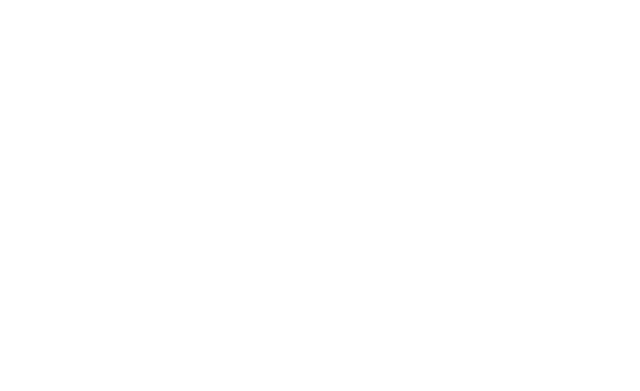
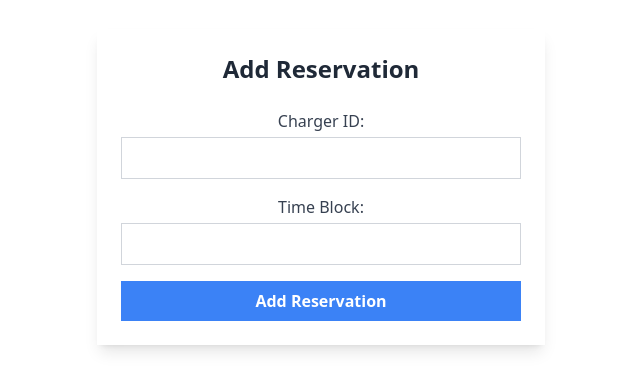
Before and after one commit to Boden-C/ReserveEase, a React (Vite) app: page /reserve in a window 1280 px wide. Before the commit this address had no page. Shown: the part 245-636 px from the top of the page, without its empty margins (319-959 px from the left). Built offline with nearby package versions, Linux system fonts and the light colour scheme.

Commit message:
Added reserve page ui

```diff
--- a/src/App.jsx
+++ b/src/App.jsx
@@ -1,6 +1,12 @@
-import { BrowserRouter as Router, Route, Routes, Navigate } from "react-router-dom";
+import {
+  BrowserRouter as Router,
+  Route,
+  Routes,
+  Navigate,
+} from "react-router-dom";
 import LandingPage from "./pages/LandingPage";
-import { SignIn, SignUp } from "./pages/AuthenticationPages";
+import {SignIn, SignUp} from "./pages/AuthenticationPages";
+import ReservationPage from "./pages/ReservationPage";
 
 function App() {
   return (
@@ -9,6 +15,7 @@
         <Route path="/" element={<Navigate to="/signup" />} />
         <Route path="/signup" element={<SignUp />} />
         <Route path="/signin" element={<SignIn />} />
+        <Route path="/reserve" element={<ReservationPage />} />
         <Route path="/dashboard" element={<LandingPage />} />
       </Routes>
     </Router>
--- /dev/null
+++ b/src/components/AddReservation.jsx
@@ -0,0 +1,74 @@
+// components/AddReservationForm.js
+import React, {useState} from "react";
+import {addReservation} from "../scripts/api";
+
+export default function AddReservationForm() {
+  const [chargerId, setChargerId] = useState("");
+  const [timeBlock, setTimeBlock] = useState("");
+  const [message, setMessage] = useState("");
+
+  const handleSubmit = async (e) => {
+    e.preventDefault();
+
+    try {
+      const response = await addReservation(Number(chargerId), timeBlock);
+      const result = await response.json();
+      if (response.ok) {
+        setMessage("Reservation added successfully!");
+      } else {
+        setMessage(`Error: ${result.message}`);
+      }
+    } catch (error) {
+      setMessage(`Error: ${error.message}`);
+    }
+  };
+
+  return (
+    <div className="min-h-screen flex items-center justify-center py-12 px-4 sm:px-6 lg:px-8 min-w-max">
+      <div className="flex flex-col items-center space-y-6 p-6 bg-white shadow-lg rounded-lg max-w-md w-full mx-4">
+        <h2 className="text-2xl font-semibold text-gray-800">
+          Add Reservation
+        </h2>
+        <form onSubmit={handleSubmit} className="w-full space-y-4">
+          <div className="flex flex-col">
+            <label htmlFor="chargerId" className="text-gray-700 font-medium">
+              Charger ID:
+            </label>
+            <input
+              type="number"
+              id="chargerId"
+              value={chargerId}
+              onChange={(e) => setChargerId(e.target.value)}
+              required
+              className="mt-1 p-2 border border-gray-300 rounded-md focus:outline-none focus:ring-2 focus:ring-blue-500"
+            />
+          </div>
+          <div className="flex flex-col">
+            <label htmlFor="timeBlock" className="text-gray-700 font-medium">
+              Time Block:
+            </label>
+            <input
+              type="text"
+              id="timeBlock"
+              value={timeBlock}
+              onChange={(e) => setTimeBlock(e.target.value)}
+              required
+              className="mt-1 p-2 border border-gray-300 rounded-md focus:outline-none focus:ring-2 focus:ring-blue-500"
+            />
+          </div>
+          <button
+            type="submit"
+            className="w-full py-2 px-4 bg-blue-500 text-white font-semibold rounded-md hover:bg-blue-600 transition duration-300">
+            Add Reservation
+          </button>
+        </form>
+        {message && (
+          <p
+            className={`mt-4 text-center font-medium ${response.ok ? "text-green-500" : "text-red-500"}`}>
+            {message}
+          </p>
+        )}
+      </div>
+    </div>
+  );
+}
--- /dev/null
+++ b/src/pages/ReservationPage.jsx
@@ -0,0 +1,8 @@
+import AddReservationForm from "../components/AddReservation";
+
+const ReservationPage = () => (
+  <>
+    <AddReservationForm />
+  </>
+);
+export default ReservationPage;
```
Also changed, not shown: src/scripts/api.js (+20 -13 lines). Lines whose indentation alone changed are shown as unchanged.
